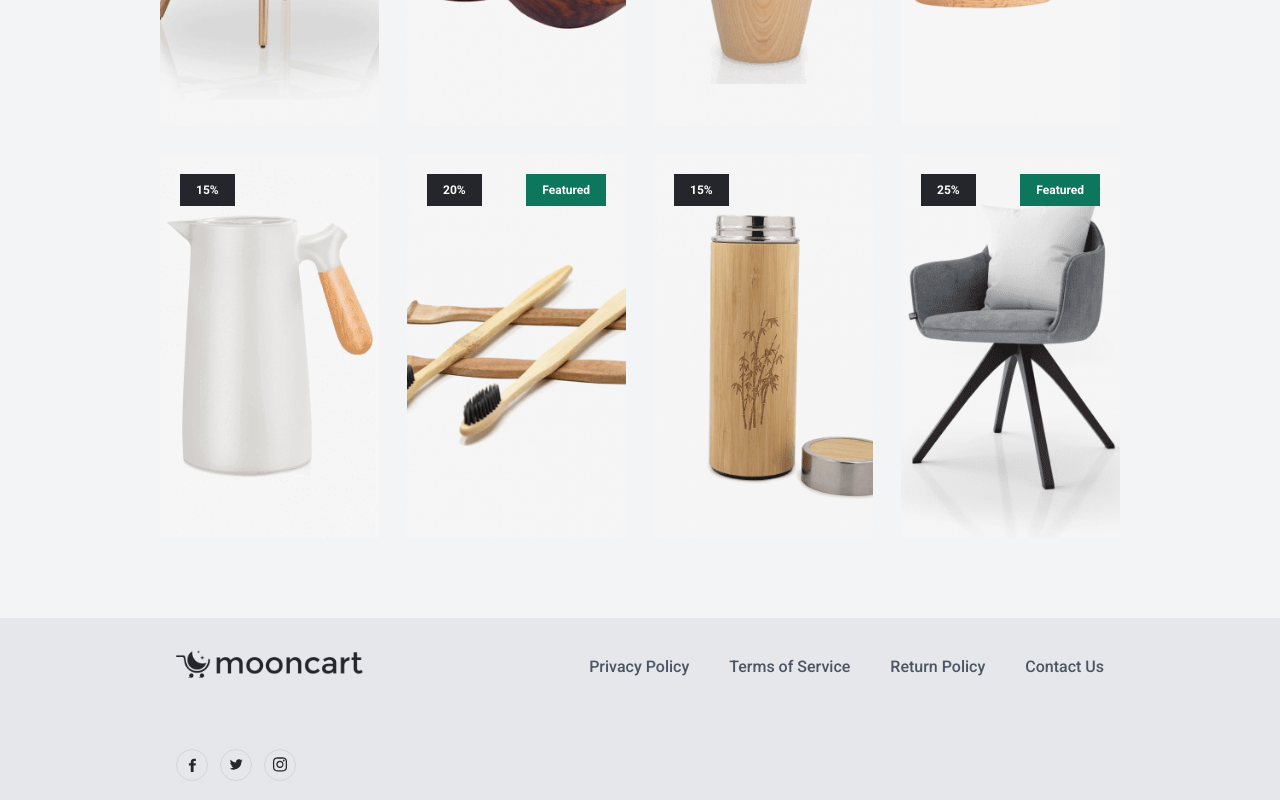
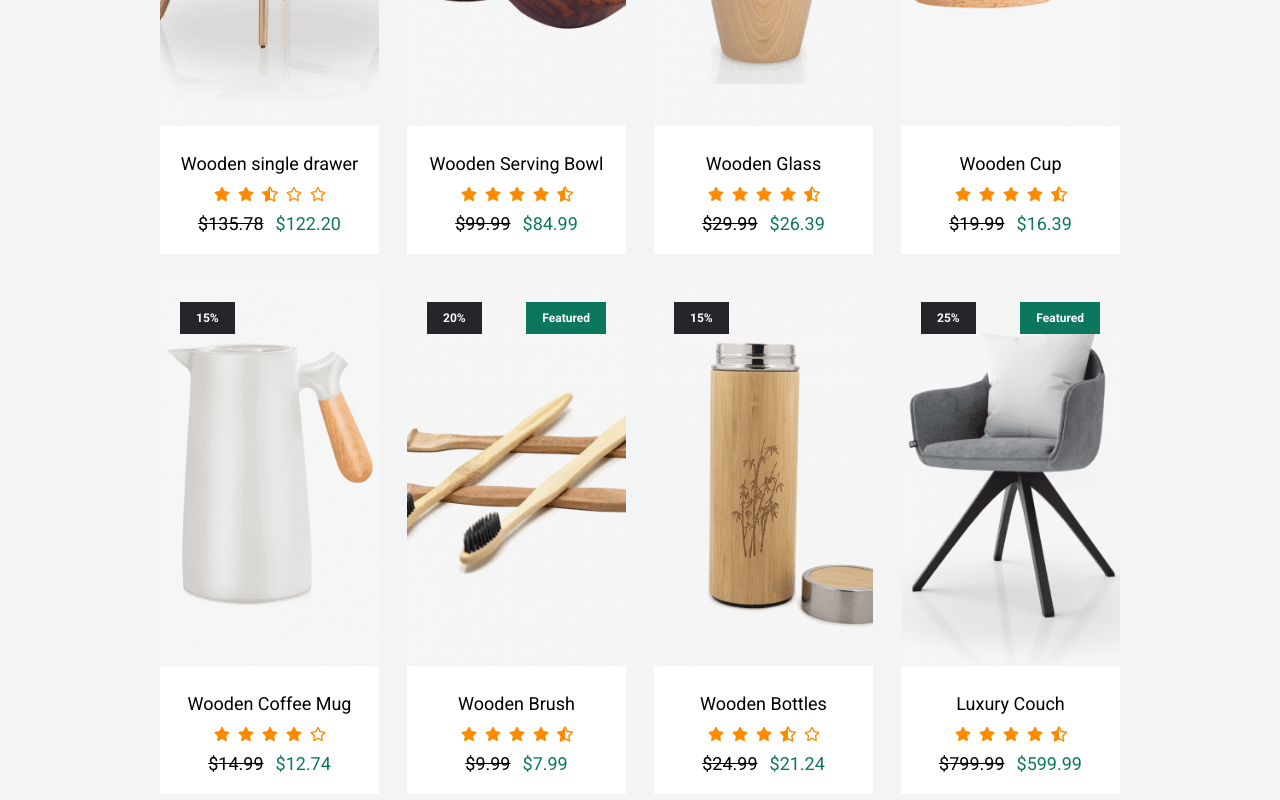
Before and after one commit to Rohhaannn/Mooncart, a React (Vite) app: page / in a window 1280 px wide. Shown: the part 1820-2620 px from the top of the page. Built offline with nearby package versions, Linux system fonts and the light colour scheme.

Commit message:
Home-Products rendered with their names & ratings

```diff
--- a/src/screen/product/Product.jsx
+++ b/src/screen/product/Product.jsx
@@ -22,7 +22,7 @@
                 <ProductCard
                   id={product.id}
                   key={product.id}
-                  Title={product.title}
+                  title={product.title}
                   description={product.description}
                   images={product.images}
                   price={product.price}
--- a/src/screen/product/ProductCard.jsx
+++ b/src/screen/product/ProductCard.jsx
@@ -1,9 +1,32 @@
 import React from 'react'
+import { IoMdHeart } from 'react-icons/io'
+import { FaRegStar, FaStar, FaStarHalfAlt } from 'react-icons/fa'
+import { IoCart } from 'react-icons/io5'
+import { NavLink } from 'react-router-dom'
+import { BodyOne } from '../../components/common/CustomComponent'
+
+export const RenderRatingsStars = (rating) => {
+  const totalStars = 5;
+  const fullStars = Math.floor(rating);
+  const hasHalfStars = rating % 1 !== 0;
+  const stars = [];
+
+  for(let i=1; i <= totalStars; i++) {
+    if(i <= fullStars) {
+      stars.push(<FaStar key={i} color='#ff8a00'/>);
+    } else if(hasHalfStars && i === fullStars + 1) {
+      stars.push(<FaStarHalfAlt key="half-star" color='#ff8a00'/>);
+    } else {
+      stars.push(<FaRegStar key={i} color='#ff8a00'/>);
+    }
+  }
+  return stars;
+}
 
 const ProductCard = ({
   id,
   key,
-  Title,
+  title,
   description,
   images,
   price,
@@ -33,10 +56,39 @@
             {featured && <button className='feature-btn'> {featured === true && "Featured"} </button>}
           </div>
           <div className='overlay flex items-center gap-2 justify-center absolute bottom-0 left-0 right-0 m-5'>
-            <button className='quick-view-btn primary-btn'> Quick view </button>
+            <button className='quick-view-btn product-btn primary-btn'>
+              Quick view
+            </button>
+            <button className='add-to-cart-btn product-btn primary-btn'>
+              <IoCart size={23}/>
+            </button>
+            <button className='love-btn product-btn primary-btn'>
+              <IoMdHeart size={23}/>
+            </button>
           </div>
         </div>
 
+      </div>
+
+      <div className='details flex items-center flex-col bg-white pt-6'>
+        <NavLink to={`/product-deatils/${id}`}>
+          <BodyOne> {title} </BodyOne>
+        </NavLink>
+
+        <div className='flex items-center gap-2 -mt-2 mb-2'> {RenderRatingsStars(rating)} </div>
+
+        <div className='flex items-center gap-3'>
+          {price.slice(0,1).map((priceItem, index)=>(
+            <>
+              <BodyOne className='line-through' key={index}>
+                ${priceItem.value}
+              </BodyOne>
+              <BodyOne className='text-primary-green'>
+                ${(priceItem.value - (priceItem.value * discount) / 100).toFixed(2)}
+              </BodyOne>
+            </>
+          ))}
+        </div>
 
       </div>
     </div>
```
